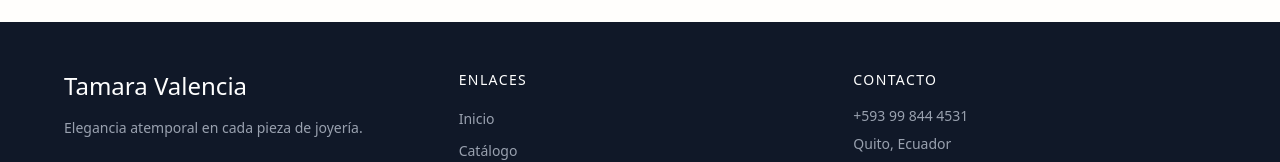
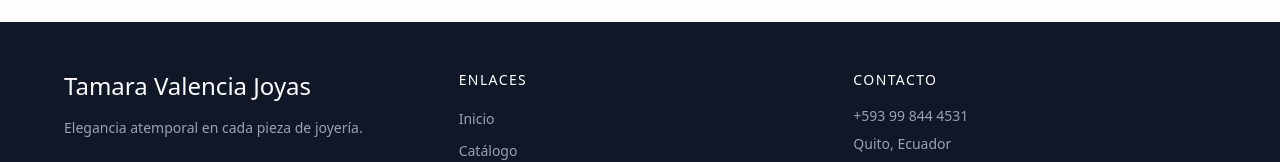
Before and after one commit to EmesEmes/tamara-valencia, a Next.js app: page / in a window 1280 px wide. Shown: the part 2127-2289 px from the top of the page. Built offline with nearby package versions, Linux system fonts and the light colour scheme; no server answers; the database is empty.

Commit message:
titulo corregido

```diff
--- a/app/admin/layout.js
+++ b/app/admin/layout.js
@@ -2,7 +2,7 @@ import ProtectedRoute from '@/components/admin/ProtectedRoute';
 import AdminNav from '@/components/admin/AdminNav';
 
 export const metadata = {
-  title: 'Admin - Tamara Valencia',
+  title: 'Admin - Tamara Valencia Joyas',
 };
 
 export default function AdminLayout({ children }) {
--- a/app/login/page.js
+++ b/app/login/page.js
@@ -2,7 +2,7 @@ import LoginForm from '@/components/admin/LoginForm';
 
 export const metadata = {
   title: 'Acceso Administrador - Tamara Valencia Joyas',
-  description: 'Panel de administración Tamara Valencia',
+  description: 'Panel de administración Tamara Valencia Joyas',
   robots: 'noindex, nofollow',
 };
 
--- a/app/page.js
+++ b/app/page.js
@@ -6,11 +6,11 @@ import Footer from '@/components/ui/Footer';
 import ConjuntosGrid from '@/components/landing/ConjuntosGrid';
 
 export const metadata = {
-  title: 'Tamara Valencia - Joyería Elegante en Oro y Plata | Ecuador',
-  description: 'Descubre joyería elegante y exclusiva en Tamara Valencia. Anillos, collares, aretes y pulseras en oro, plata y perlas cultivadas. Diseños únicos hechos a mano en Ecuador.',
-  keywords: 'joyería ecuador, joyas de plata, joyas de oro, anillos elegantes, collares exclusivos, aretes de perlas, pulseras de plata, joyería artesanal, Tamara Valencia, joyería Quito',
+  title: 'Tamara Valencia Joyas | Ecuador',
+  description: 'Descubre joyería elegante y exclusiva en Tamara Valencia Joyas. Anillos, collares, aretes y pulseras en oro, plata y perlas cultivadas. Diseños únicos hechos a mano en Ecuador.',
+  keywords: 'joyería ecuador, joyas de plata, joyas de oro, anillos elegantes, collares exclusivos, aretes de perlas, pulseras de plata, joyería artesanal, Tamara Valencia, joyería Quito, joyas quito, joyas ecuador',
   openGraph: {
-    title: 'Tamara Valencia - Joyería Elegante',
+    title: 'Tamara Valencia Joyas',
     description: 'Elegancia atemporal en cada pieza. Descubre joyas que cuentan historias.',
     type: 'website',
     locale: 'es_EC',
--- a/components/admin/AdminNav.js
+++ b/components/admin/AdminNav.js
@@ -22,7 +22,7 @@ export default function AdminNav() {
         <div className="flex justify-between items-center h-16">
           <div className="flex items-center space-x-8">
             <Link href="/admin" className="font-elegant text-xl font-light">
-              Tamara Valencia - Admin
+              Tamara Valencia Joyas- Admin
             </Link>
 
             <div className="hidden md:flex items-center space-x-6">
--- a/components/ui/Footer.js
+++ b/components/ui/Footer.js
@@ -7,7 +7,7 @@ export default function Footer() {
         <div className="grid md:grid-cols-3 gap-8 mb-8">
           {/* Logo y descripción */}
           <div>
-            <h3 className="font-elegant text-2xl mb-4">Tamara Valencia</h3>
+            <h3 className="font-elegant text-2xl mb-4">Tamara Valencia Joyas</h3>
             <p className="text-gray-400 text-sm font-light">
               Elegancia atemporal en cada pieza de joyería.
             </p>
--- a/lib/constants.js
+++ b/lib/constants.js
@@ -25,7 +25,7 @@ export const MATERIALES_PRODUCTO = [
   { value: 'bisuteria', label: 'Bisutería' }
 ];
 
-export const BRAND_NAME = 'Tamara Valencia';
+export const BRAND_NAME = 'Tamara Valencia Joyas';
 
 export const COLORS = {
   primary: '#FFFFFF',
```
